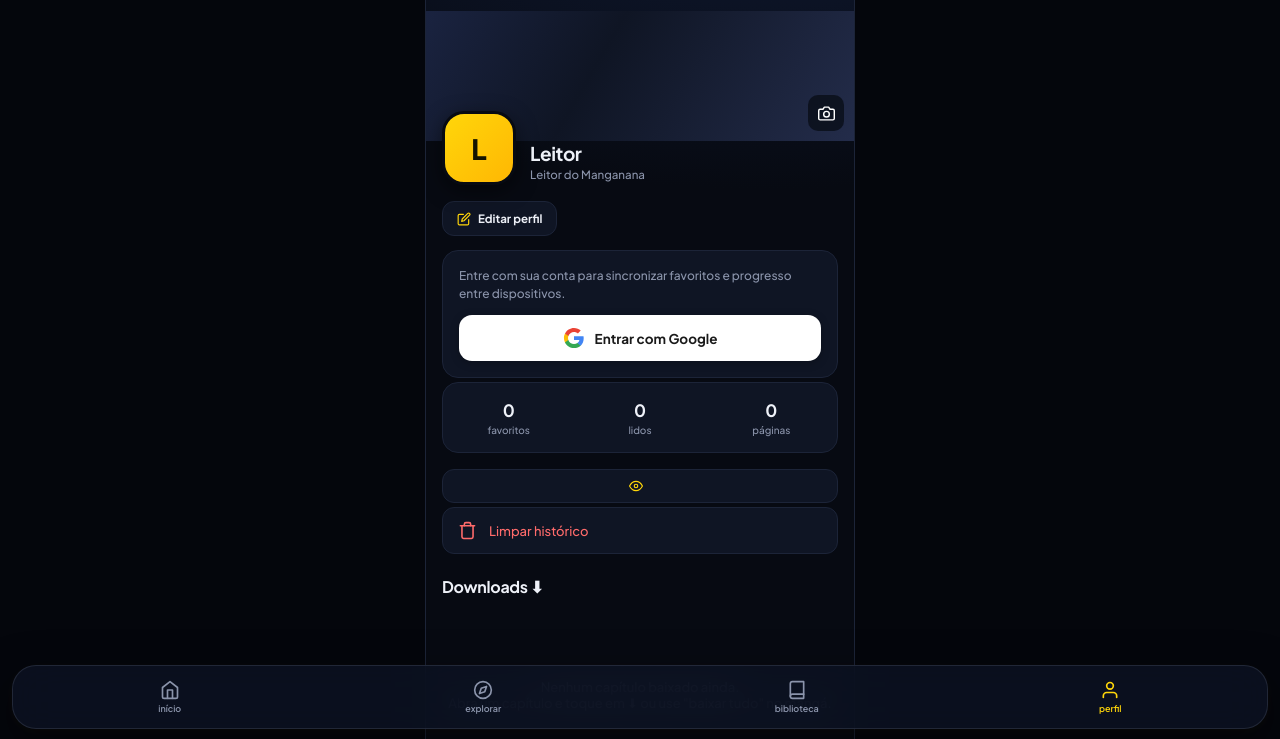
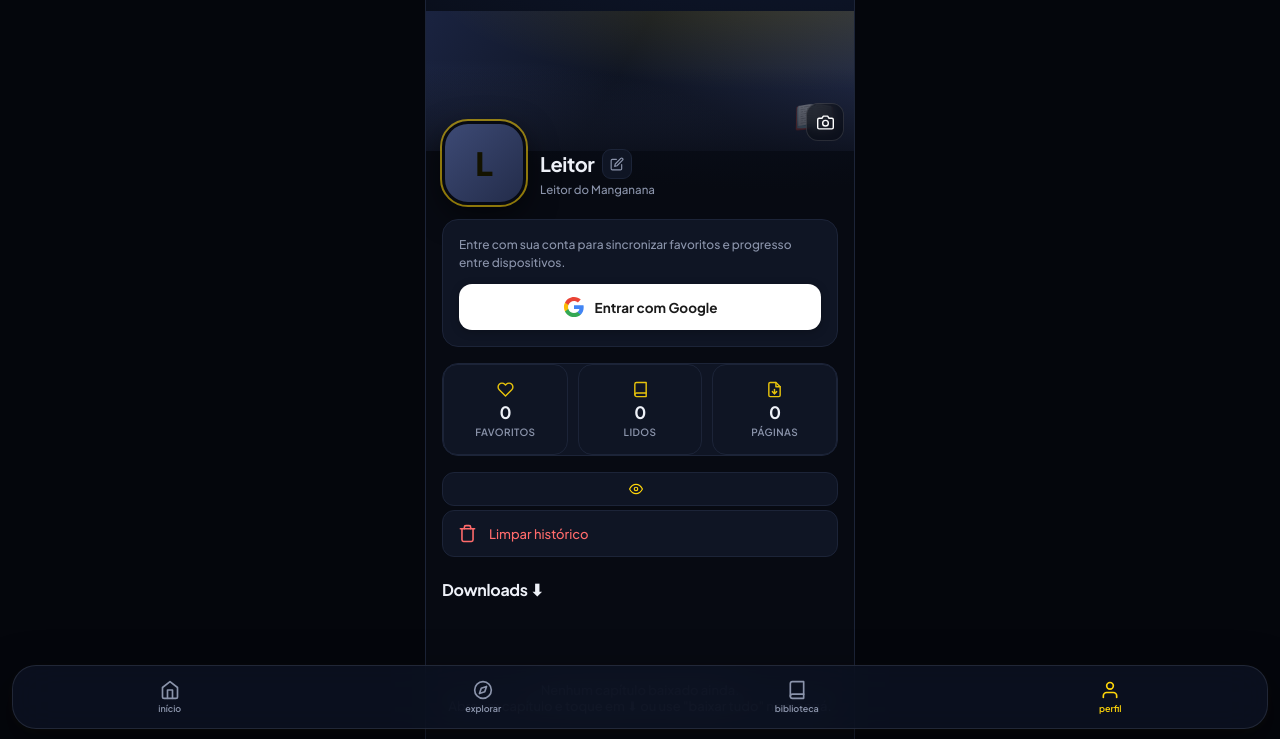
Before and after one commit to jaivedpereira/Manganana, a website: page index.html in a window 1280 px wide. Both pictures are taken after a click on the button 818 px from the left and 28 px from the top of the page. Shown: the part 61-800 px from the top of the page. Drawn offline with Linux system fonts and the light colour scheme; no server answers.

Commit message:
style: perfil profissional — banner com gradiente e glow, avatar maior com anel dourado, botão editar junto do nome, stats em cards com ícones, bio com destaque lateral

```diff
--- a/index.html
+++ b/index.html
@@ -159,16 +159,17 @@
           <div class="profile-head">
             <div class="avatar big" id="profileAvatar">J</div>
             <div class="ph-info">
-              <h3 id="profileName">Leitor</h3>
+              <div class="ph-name-row">
+                <h3 id="profileName">Leitor</h3>
+                <button class="ph-edit" id="btnEditProfile" title="Editar perfil" hidden>
+                  <svg viewBox="0 0 24 24" fill="none" stroke="currentColor" stroke-width="2" stroke-linecap="round" stroke-linejoin="round"><path d="M11 4H4a2 2 0 0 0-2 2v14a2 2 0 0 0 2 2h14a2 2 0 0 0 2-2v-7"/><path d="M18.5 2.5a2.121 2.121 0 0 1 3 3L12 15l-4 1 1-4 9.5-9.5z"/></svg>
+                </button>
+              </div>
               <p class="muted" id="profileEmail">Leitor do Manganana</p>
               <div class="profile-tags" id="profileTags"></div>
             </div>
           </div>
           <p class="profile-bio" id="profileBio" hidden></p>
-          <button class="edit-profile-btn" id="btnEditProfile" hidden>
-            <svg viewBox="0 0 24 24" fill="none" stroke="currentColor" stroke-width="2" stroke-linecap="round" stroke-linejoin="round"><path d="M11 4H4a2 2 0 0 0-2 2v14a2 2 0 0 0 2 2h14a2 2 0 0 0 2-2v-7"/><path d="M18.5 2.5a2.121 2.121 0 0 1 3 3L12 15l-4 1 1-4 9.5-9.5z"/></svg>
-            Editar perfil
-          </button>
           <div class="edit-profile-box" id="editProfileBox" hidden>
             <label class="ep-label">Bio</label>
             <textarea id="editBio" rows="2" maxlength="300" placeholder="Conte um pouco sobre você…"></textarea>
@@ -210,9 +211,18 @@
           <div class="rarrow"><svg viewBox="0 0 24 24" fill="none" stroke="currentColor" stroke-width="2" stroke-linecap="round" stroke-linejoin="round"><path d="m9 18 6-6-6-6"/></svg></div>
         </div>
         <div class="stats-row">
-          <div class="stat"><strong id="statFavs">0</strong><span>favoritos</span></div>
-          <div class="stat"><strong id="statRead">0</strong><span>lidos</span></div>
-          <div class="stat"><strong id="statPages">0</strong><span>páginas</span></div>
+          <div class="stat">
+            <svg viewBox="0 0 24 24" fill="none" stroke="currentColor" stroke-width="2" stroke-linecap="round" stroke-linejoin="round"><path d="M20.84 4.61a5.5 5.5 0 0 0-7.78 0L12 5.67l-1.06-1.06a5.5 5.5 0 0 0-7.78 7.78l1.06 1.06L12 21.23l7.78-7.78 1.06-1.06a5.5 5.5 0 0 0 0-7.78z"/></svg>
+            <strong id="statFavs">0</strong><span>favoritos</span>
+          </div>
+          <div class="stat">
+            <svg viewBox="0 0 24 24" fill="none" stroke="currentColor" stroke-width="2" stroke-linecap="round" stroke-linejoin="round"><path d="M4 19.5A2.5 2.5 0 0 1 6.5 17H20"/><path d="M6.5 2H20v20H6.5A2.5 2.5 0 0 1 4 19.5v-15A2.5 2.5 0 0 1 6.5 2z"/></svg>
+            <strong id="statRead">0</strong><span>lidos</span>
+          </div>
+          <div class="stat">
+            <svg viewBox="0 0 24 24" fill="none" stroke="currentColor" stroke-width="2" stroke-linecap="round" stroke-linejoin="round"><path d="M14 2H6a2 2 0 0 0-2 2v16a2 2 0 0 0 2 2h12a2 2 0 0 0 2-2V8z"/><path d="M14 2v6h6"/><path d="M12 18v-6"/><path d="m9 15 3 3 3-3"/></svg>
+            <strong id="statPages">0</strong><span>páginas</span>
+          </div>
         </div>
         <div class="visit-count" id="visitCount" hidden>
           <svg viewBox="0 0 24 24" fill="none" stroke="currentColor" stroke-width="2" stroke-linecap="round" stroke-linejoin="round"><path d="M1 12s4-8 11-8 11 8 11 8-4 8-11 8-11-8-11-8z"/><circle cx="12" cy="12" r="3"/></svg>
--- a/styles.css
+++ b/styles.css
@@ -360,23 +360,29 @@ button:active svg{transform:scale(.9)}
 
 /* ===== PERFIL RICO (banner, bio, listas) ===== */
 .profile-hero{margin:0 -16px 14px}
-.profile-banner{height:130px;background-size:cover;background-position:center;position:relative;overflow:hidden}
-.profile-banner .pb-fallback{position:absolute;inset:0;background:linear-gradient(120deg,#1a2340 0%,#0f1524 40%,#232c4a 100%)}
-.profile-banner:has(img),.profile-banner[style*="url"] .pb-fallback{display:none}
+.profile-banner{height:140px;background-size:cover;background-position:center;position:relative;overflow:hidden}
+.profile-banner::after{content:'';position:absolute;inset:0;background:linear-gradient(180deg,rgba(7,10,18,0) 40%,rgba(7,10,18,.72) 100%);pointer-events:none}
+.profile-banner .pb-fallback{position:absolute;inset:0;background:linear-gradient(120deg,#1a2340 0%,#0f1524 45%,#232c4a 100%)}
+.profile-banner .pb-fallback::before{content:'';position:absolute;inset:0;background:radial-gradient(600px 180px at 85% -20%,rgba(255,214,10,.16) 0%,transparent 60%),radial-gradient(500px 200px at 10% 120%,rgba(61,74,117,.5) 0%,transparent 60%)}
+.profile-banner .pb-fallback::after{content:'📖';position:absolute;right:18px;bottom:14px;font-size:34px;opacity:.5;filter:grayscale(.2)}
 .profile-banner[style*="url"]{background-color:#0f1524}
-.pb-edit{position:absolute;right:10px;bottom:10px;width:36px;height:36px;border-radius:10px;background:#070a12b3;color:#fff;display:grid;place-items:center;backdrop-filter:blur(6px);z-index:2}
+.profile-banner[style*="url"]::after{display:none}
+.pb-edit{position:absolute;right:10px;bottom:10px;width:38px;height:38px;border-radius:12px;background:rgba(7,10,18,.55);color:#fff;display:grid;place-items:center;backdrop-filter:blur(8px);z-index:2;border:1px solid rgba(255,255,255,.12);transition:.2s}
+.pb-edit:active{background:var(--accent);color:#141300}
 .pb-edit svg{width:17px;height:17px}
-.profile-head{display:flex;align-items:center;gap:14px;padding:0 16px;margin-top:-34px;position:relative;z-index:3}
-.profile-head .avatar.big{width:74px;height:74px;border-radius:22px;font-size:28px;border:3px solid var(--bg);box-shadow:0 6px 20px rgba(0,0,0,.5);overflow:hidden}
+.profile-head{display:flex;align-items:flex-end;gap:14px;padding:0 16px;margin-top:-40px;position:relative;z-index:3}
+.profile-head .avatar.big{width:84px;height:84px;border-radius:26px;font-size:32px;font-weight:800;border:3px solid var(--bg);outline:2px solid rgba(255,214,10,.55);box-shadow:0 10px 30px rgba(0,0,0,.55);overflow:hidden;background:linear-gradient(135deg,#3d4a75,#232c4a)}
 .profile-head .avatar.big img{width:100%;height:100%;object-fit:cover}
-.ph-info{flex:1;min-width:0;padding-top:34px}
-.ph-info h3{font-size:19px;letter-spacing:-.4px}
-.ph-info .muted{font-size:11.5px;margin-top:2px}
-.profile-tags{display:flex;flex-wrap:wrap;gap:5px;margin-top:7px}
-.ptag{font-size:9.5px;font-weight:700;background:var(--accent-soft);color:var(--accent);padding:3px 8px;border-radius:8px}
-.profile-bio{font-size:12.5px;line-height:1.6;color:#b6bed6;padding:12px 16px 0}
-.edit-profile-btn{display:flex;align-items:center;gap:7px;margin:12px 16px 0;background:var(--panel);border:1px solid var(--line);color:var(--text);font-size:11.5px;font-weight:700;padding:9px 14px;border-radius:12px}
-.edit-profile-btn svg{width:14px;height:14px;color:var(--accent)}
+.ph-info{flex:1;min-width:0;padding-top:38px}
+.ph-name-row{display:flex;align-items:center;gap:8px}
+.ph-name-row h3{font-size:20px;letter-spacing:-.4px;line-height:1.2}
+.ph-edit{width:30px;height:30px;border-radius:9px;background:var(--panel);border:1px solid var(--line);color:var(--muted);display:grid;place-items:center;flex:none;transition:.2s}
+.ph-edit:active{background:var(--accent-soft);color:var(--accent)}
+.ph-edit svg{width:14px;height:14px}
+.ph-info .muted{font-size:11.5px;margin-top:3px;overflow:hidden;text-overflow:ellipsis;white-space:nowrap}
+.profile-tags{display:flex;flex-wrap:wrap;gap:5px;margin-top:8px}
+.ptag{font-size:9.5px;font-weight:700;background:var(--accent-soft);color:var(--accent);padding:3px 9px;border-radius:8px;border:1px solid rgba(255,214,10,.18)}
+.profile-bio{font-size:12.5px;line-height:1.65;color:#b6bed6;padding:14px 16px 0;border-left:3px solid var(--accent);margin:14px 16px 0}
 .edit-profile-box{margin:12px 16px 0;background:var(--panel);border:1px solid var(--line);border-radius:14px;padding:12px}
 .ep-label{font-size:10.5px;color:var(--muted);font-weight:700;letter-spacing:.5px;text-transform:uppercase}
 .edit-profile-box textarea{width:100%;margin-top:6px;background:var(--panel2);border:1px solid var(--line);border-radius:10px;padding:10px;color:var(--text);font-size:12.5px;resize:none;outline:none;font-family:inherit}
@@ -384,6 +390,14 @@ button:active svg{transform:scale(.9)}
 .ep-actions{display:flex;gap:8px;margin-top:9px}
 .ep-save{flex:1;background:var(--accent);color:#141300;font-size:12px;font-weight:800;padding:10px;border-radius:10px}
 .ep-cancel{flex:1;background:var(--panel2);color:var(--muted);font-size:12px;font-weight:700;padding:10px;border-radius:10px}
+
+/* stats com ícones */
+.stats-row{display:grid;grid-template-columns:repeat(3,1fr);gap:10px;margin:16px 0 4px}
+.stat{background:var(--panel);border:1px solid var(--line);border-radius:14px;padding:13px 8px;display:flex;flex-direction:column;align-items:center;gap:3px;transition:.2s}
+.stat:active{background:var(--panel2)}
+.stat svg{width:17px;height:17px;color:var(--accent);opacity:.9}
+.stat strong{font-size:16px;letter-spacing:-.5px}
+.stat span{font-size:9.5px;color:var(--muted);font-weight:600;text-transform:uppercase;letter-spacing:.4px}
 
 /* listas no perfil */
 .lists-head{margin:20px 0 10px}
```
